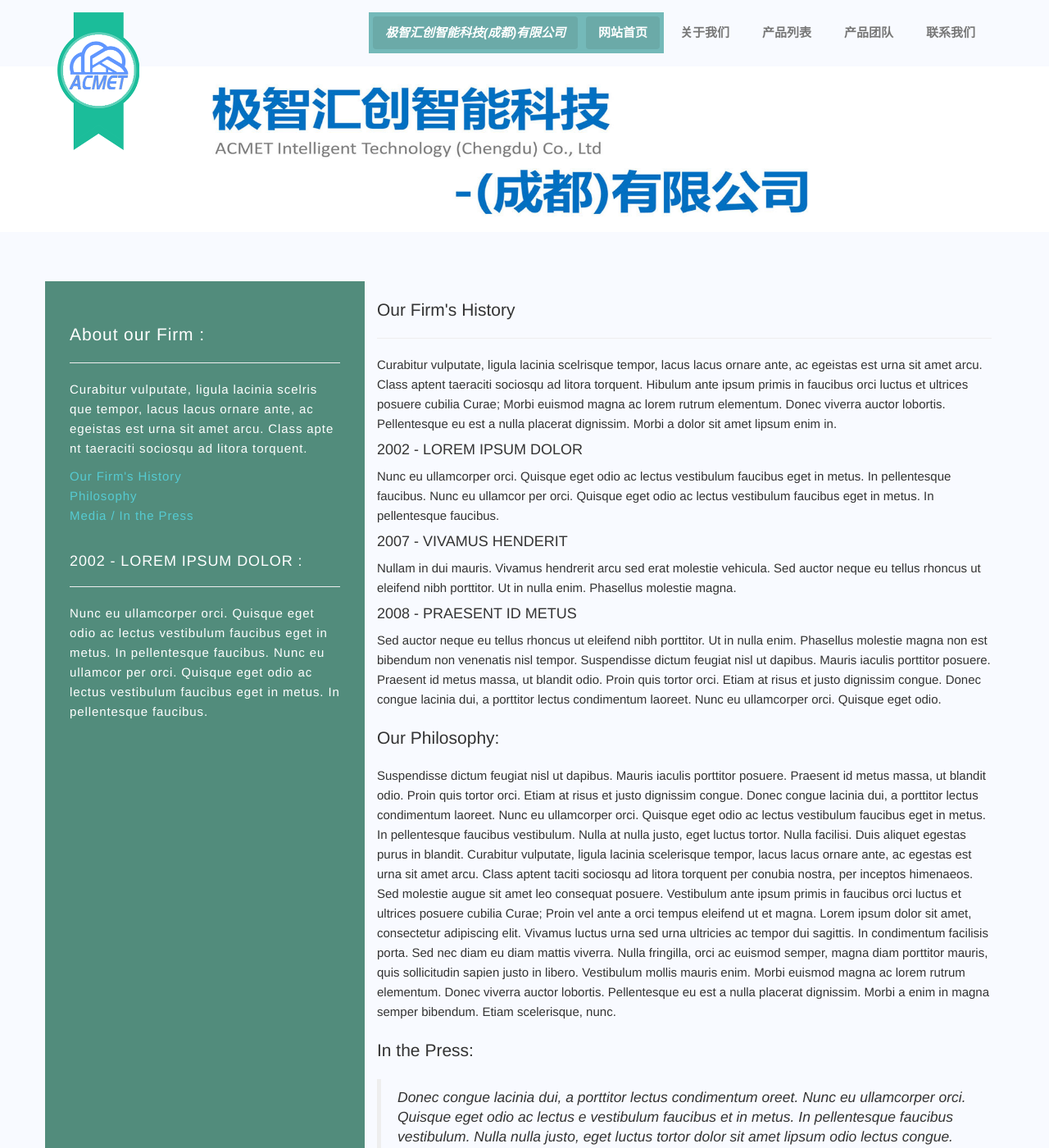
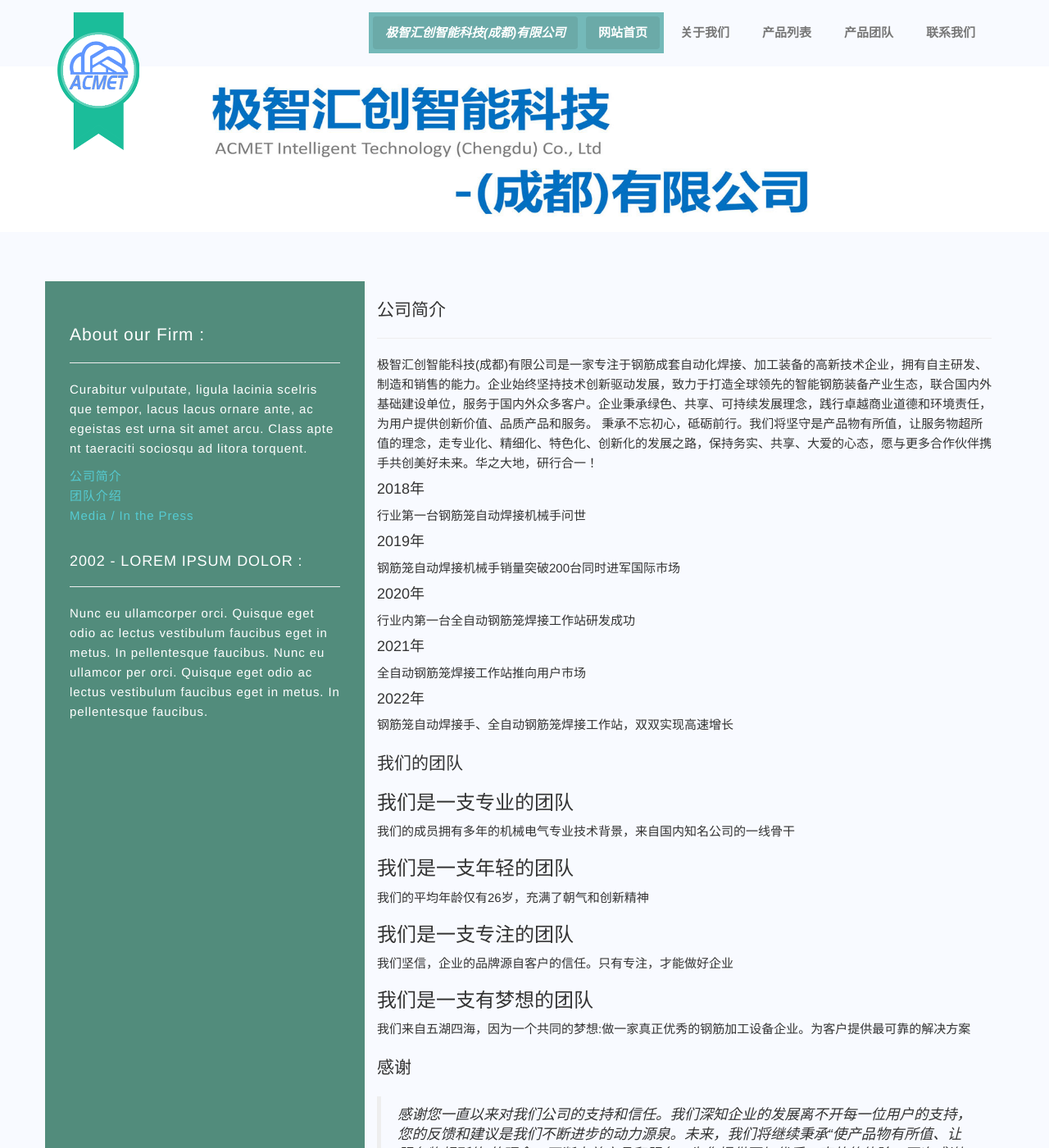
Before and after one commit to openmc/openmc.github.io, a Jekyll site: the page built from about.html, in a window 1280 px wide and 1400 px high. Shown: the whole window at 82% size. Built offline with Jekyll 4.4.1, drawn with Linux system fonts in a browser that asks for light colours; some of the changed text lies outside the part shown.

Commit message:
Update about.html

```diff
--- a/about.html
+++ b/about.html
@@ -16,43 +16,52 @@ permalink: /about
       <h3 class="lead">  About our Firm : </h3><hr>
 
       <p>Curabitur vulputate, ligula lacinia scelris que tempor, lacus lacus ornare ante, ac egeistas est urna sit amet arcu. Class apte nt taeraciti sociosqu ad litora torquent.</p>
-      <a href="#anchor1"> Our Firm's History</a><br>
-      <a href="#anchor2"> Philosophy</a><br>
+      <a href="#anchor1"> 公司简介</a><br>
+      <a href="#anchor2"> 团队介绍</a><br>
       <a href="#anchor3">Media / In the Press</a><br>
       <br>
       <h4>2002 - LOREM IPSUM DOLOR :</h4><hr>
       Nunc eu ullamcorper orci. Quisque eget odio ac lectus vestibulum faucibus eget in metus. In pellentesque faucibus. Nunc eu ullamcor per orci. Quisque eget odio ac lectus vestibulum faucibus eget in metus. In pellentesque faucibus.
     </div>
     <div class="col-sm-8 col-md-8">
-        <h3 class="lead"id="anchor1"> Our Firm's History </h3><hr>
+        <h3 class="lead"id="anchor1"> 公司简介 </h3><hr>
         <p>
-          Curabitur vulputate, ligula lacinia scelrisque tempor, lacus lacus ornare ante, ac egeistas est urna sit amet arcu. Class aptent taeraciti sociosqu ad litora torquent. Hibulum ante ipsum primis in faucibus orci luctus et ultrices posuere cubilia Curae; Morbi euismod magna ac lorem rutrum elementum. Donec viverra auctor lobortis. Pellentesque eu est a nulla placerat dignissim. Morbi a dolor sit amet lipsum enim in.
+          极智汇创智能科技(成都)有限公司是一家专注于钢筋成套自动化焊接、加工装备的高新技术企业，拥有自主研发、制造和销售的能力。企业始终坚持技术创新驱动发展，致力于打造全球领先的智能钢筋装备产业生态，联合国内外基础建设单位，服务于国内外众多客户。企业秉承绿色、共享、可持续发展理念，践行卓越商业道德和环境责任，为用户提供创新价值、品质产品和服务。
+        秉承不忘初心，砥砺前行。我们将坚守是产品物有所值，让服务物超所值的理念，走专业化、精细化、特色化、创新化的发展之路，保持务实、共享、大爱的心态，愿与更多合作伙伴携手共创美好未来。华之大地，研行合一！
+
         </p>
 
-        <h4>2002 - LOREM IPSUM DOLOR</h4>
-        <p>Nunc eu ullamcorper orci. Quisque eget odio ac lectus vestibulum faucibus eget in metus. In pellentesque faucibus. Nunc eu ullamcor per orci. Quisque eget odio ac lectus vestibulum faucibus eget in metus. In pellentesque faucibus.</p>
+        <h4>2018年</h4>
+        <p>行业第一台钢筋笼自动焊接机械手问世</p>
 
-        <h4>2007 - VIVAMUS HENDERIT</h4>
-        <p>Nullam in dui mauris. Vivamus hendrerit arcu sed erat molestie vehicula. Sed auctor neque eu tellus rhoncus ut eleifend nibh porttitor. Ut in nulla enim. Phasellus molestie magna.</p>
+        <h4>2019年</h4>
+        <p>钢筋笼自动焊接机械手销量突破200台同时进军国际市场</p>
 
-        <h4>2008 - PRAESENT ID METUS</h4>
+        <h4>2020年</h4>
+        <p>行业内第一台全自动钢筋笼焊接工作站研发成功</p>
+
+        <h4>2021年</h4>
+        <p>全自动钢筋笼焊接工作站推向用户市场</p>
+
+        <h4>2022年</h4>
         <p>
-          Sed auctor neque eu tellus rhoncus ut eleifend nibh porttitor. Ut in nulla enim. Phasellus molestie magna non est bibendum non venenatis nisl tempor. Suspendisse dictum feugiat nisl ut dapibus. Mauris iaculis porttitor posuere. Praesent id metus massa, ut blandit odio. Proin quis tortor orci. Etiam at risus et justo dignissim congue. Donec congue lacinia dui, a porttitor lectus condimentum laoreet. Nunc eu ullamcorper orci. Quisque eget odio.
+          钢筋笼自动焊接手、全自动钢筋笼焊接工作站，双双实现高速增长
         </p>
-        <h3 class="lead"id="anchor2">Our Philosophy:</h3>
+        <h3 class="lead"id="anchor2">我们的团队</h3>
         <p>
-          Suspendisse dictum feugiat nisl ut dapibus. Mauris iaculis porttitor posuere. Praesent id metus massa, ut blandit odio. Proin quis tortor orci. Etiam at risus et justo dignissim congue. Donec congue lacinia dui, a porttitor lectus condimentum laoreet. Nunc eu ullamcorper orci. Quisque eget odio ac lectus vestibulum faucibus eget in metus. In pellentesque faucibus vestibulum. Nulla at nulla justo, eget luctus tortor. Nulla facilisi. Duis aliquet egestas purus in blandit.
-          Curabitur vulputate, ligula lacinia scelerisque tempor, lacus lacus ornare ante, ac egestas est urna sit amet arcu. Class aptent taciti sociosqu ad litora torquent per conubia nostra, per inceptos himenaeos. Sed molestie augue sit amet leo consequat posuere. Vestibulum ante ipsum primis in faucibus orci luctus et ultrices posuere cubilia Curae; Proin vel ante a orci tempus eleifend ut et magna. Lorem ipsum dolor sit amet, consectetur adipiscing elit. Vivamus luctus urna sed urna ultricies ac tempor dui sagittis. In condimentum facilisis porta.
-          Sed nec diam eu diam mattis viverra. Nulla fringilla, orci ac euismod semper, magna diam porttitor mauris, quis sollicitudin sapien justo in libero. Vestibulum mollis mauris enim. Morbi euismod magna ac lorem rutrum elementum. Donec viverra auctor lobortis. Pellentesque eu est a nulla placerat dignissim. Morbi a enim in magna semper bibendum. Etiam scelerisque, nunc. <br>
+         <h3>我们是一支专业的团队</h3> 我们的成员拥有多年的机械电气专业技术背景，来自国内知名公司的一线骨干<br>
+         <h3>我们是一支年轻的团队</h3> 我们的平均年龄仅有26岁，充满了朝气和创新精神<br>
+         <h3>我们是一支专注的团队</h3> 我们坚信，企业的品牌源自客户的信任。只有专注，才能做好企业<br>
+         <h3>我们是一支有梦想的团队</h3> 我们来自五湖四海，因为一个共同的梦想:做一家真正优秀的钢筋加工设备企业。为客户提供最可靠的解决方案<br>
         </p>
 
-        <h3 class="lead"id="anchor3">In the Press:</h3>
+        <h3 class="lead"id="anchor3">感谢</h3>
         <blockquote>
-          <em>Donec congue lacinia dui, a porttitor lectus condimentum oreet. Nunc eu ullamcorper orci. Quisque eget odio ac lectus e vestibulum faucibus et in metus. In pellentesque faucibus vestibulum. Nulla nulla justo, eget luctus tortor dolor sit amet lipsum odio lectus congue.</em>
+          <em>感谢您一直以来对我们公司的支持和信任。我们深知企业的发展离不开每一位用户的支持，您的反馈和建议是我们不断进步的动力源泉。未来，我们将继续秉承“使产品物有所值、让服务物超所值”的理念，不断完善产品和服务，为您提供更加优质、高效的体验。再次感谢您选择并信赖我们，期待我们的合作能够越来越好！</em>
         </blockquote>
-        <p class="block-author"> MARCIA HERNANDEZ, CLIENT</p>
+        <p class="block-author"> Thanks you！</p>
         <br><br>
-        <p>Sed nec diam eu diam mattis viverra. Nulla fringilla, orci ac euismod semper, magna diam porttitor mauris, quis sollicitudin sapien justo in libero. Vestibulum mollis mauris enim. Morbi euismod magna ac lorem rutrum elementum. Donec viverra auctor lobortis. Pellentesque eu est a nulla placerat dignissim. Morbi a enim in magna semper bibendum. Etiam scelerisque, nunc.</p></p>
+        <p></p></p>
     </div>
   </div>
 </div>
```
